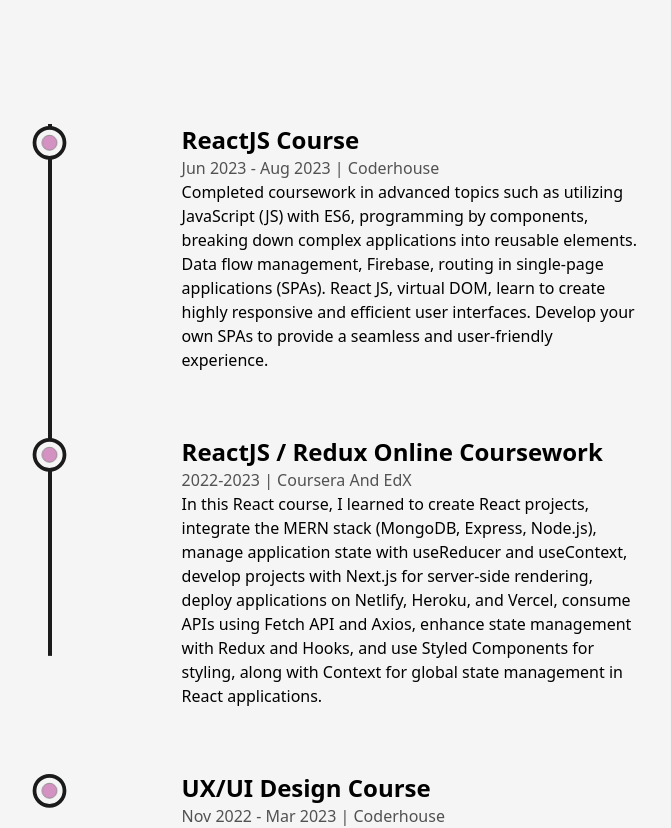
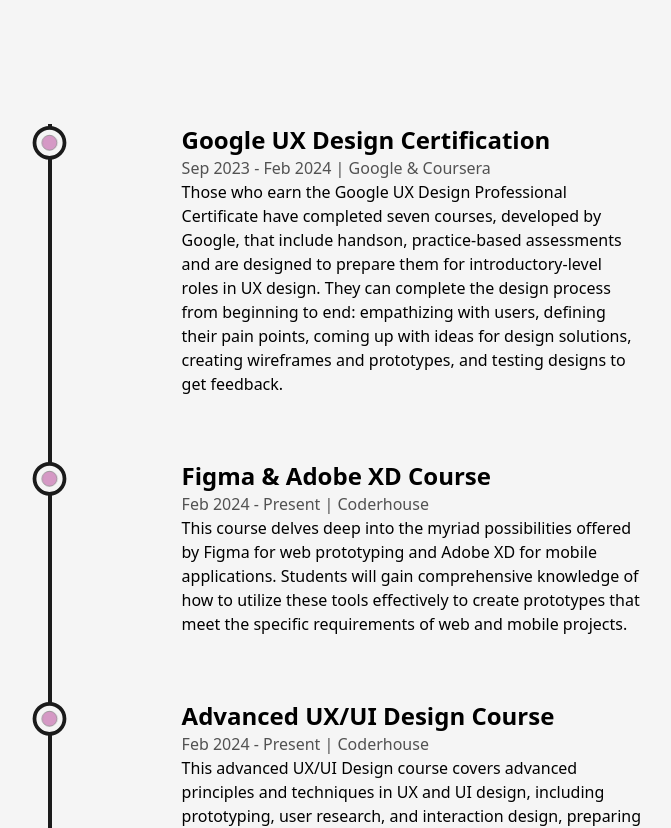
Before and after one commit to agustintrossero/portfolio, a Next.js app: page /about in a window 1280 px wide. Shown: the part 3680-4508 px from the top of the page, without its empty margins (244-915 px from the left). Built offline with nearby package versions, Linux system fonts and the light colour scheme.

Commit message:
updated education and resume

```diff
--- a/src/components/Education.js
+++ b/src/components/Education.js
@@ -42,6 +42,26 @@
             className='absolute left-9 top-0 w-[4px] h-full bg-dark origin-top dark:bg-light md:w-[2px] md:left-[30px] xs:left-[20px]'/>
             <ul className='w-full flex flex-col items-start justify-between ml-4 xs:ml-2'>
                 <Details
+                    type="Google UX Design Certification"
+                    time="Sep 2023 - Feb 2024" place="Google & Coursera"
+                    info="Those who earn the Google UX Design Professional Certificate have
+                    completed seven courses, developed by Google, that include handson, practice-based assessments and are designed to prepare them for
+                    introductory-level roles in UX design. They can complete the design
+                    process from beginning to end: empathizing with users, defining their
+                    pain points, coming up with ideas for design solutions, creating
+                    wireframes and prototypes, and testing designs to get feedback."
+                />
+                <Details
+                    type="Figma & Adobe XD Course"
+                    time="Feb 2024 - Present" place="Coderhouse"
+                    info="This course delves deep into the myriad possibilities offered by Figma for web prototyping and Adobe XD for mobile applications. Students will gain comprehensive knowledge of how to utilize these tools effectively to create prototypes that meet the specific requirements of web and mobile projects."
+                />
+                <Details
+                    type="Advanced UX/UI Design Course"
+                    time="Feb 2024 - Present" place="Coderhouse"
+                    info="This advanced UX/UI Design course covers advanced principles and techniques in UX and UI design, including prototyping, user research, and interaction design, preparing students to tackle complex design challenges effectively."
+                />
+                <Details
                     type="ReactJS Course"
                     time="Jun 2023 - Aug 2023" place="Coderhouse"
                     info="Completed coursework in advanced topics such as utilizing JavaScript (JS) with ES6, programming by components, breaking down complex applications into reusable elements. Data flow management, Firebase, routing in single-page applications (SPAs). React JS, virtual DOM, learn to create highly responsive and efficient user interfaces.  Develop your own SPAs to provide a seamless and user-friendly experience."
--- a/src/pages/index.js
+++ b/src/pages/index.js
@@ -36,7 +36,7 @@
               <p className='my-4 text-base font-medium md:text-sm sm:text-xs'>As a skilled UX/UI Designer and Frontend developer, I am dedicated to turning ideas into innovative web applications.
                 Explore my latest projects and articles, showcasing my expertise in React.js, Figma, Framer and web development.</p>
                 <div className='flex items-center self-start mt-2 lg:self-center'>
-                  <Link href="/Agustin-Trossero-Resume.pdf" target={"_blank"} className='flex items-center bg-dark text-light p-2.5 px-6 rounded-lg text-lg font-semibold hover:bg-light hover:text-dark border-2 border-solid border-transparent hover:border-dark
+                  <Link href="/AgustinTrosseroResume.pdf" target={"_blank"} className='flex items-center bg-dark text-light p-2.5 px-6 rounded-lg text-lg font-semibold hover:bg-light hover:text-dark border-2 border-solid border-transparent hover:border-dark
 
                    dark:text-dark dark:bg-light dark:hover:bg-dark dark:hover:border-light dark:hover:text-light md:p-2 md:px-4 md:text-base ' download={true}>Resume <LinkArrow className={"w-6 ml-1"}/>
                   </Link>
```
Also changed, not shown: 1 other file (tests, documents, lock files or other folders).
